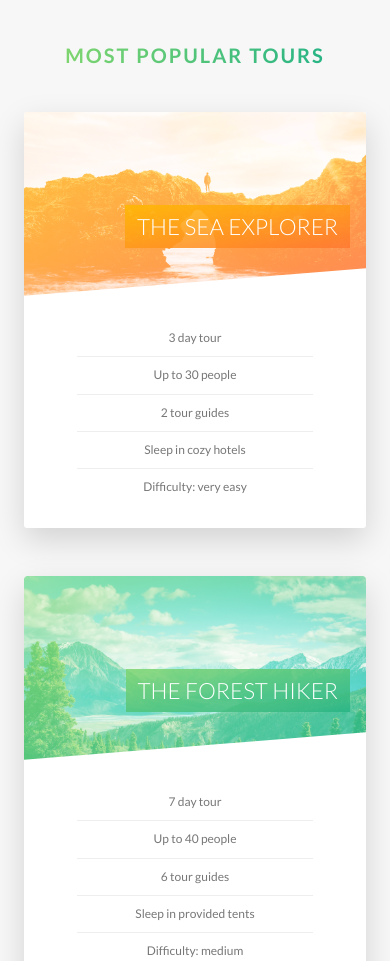
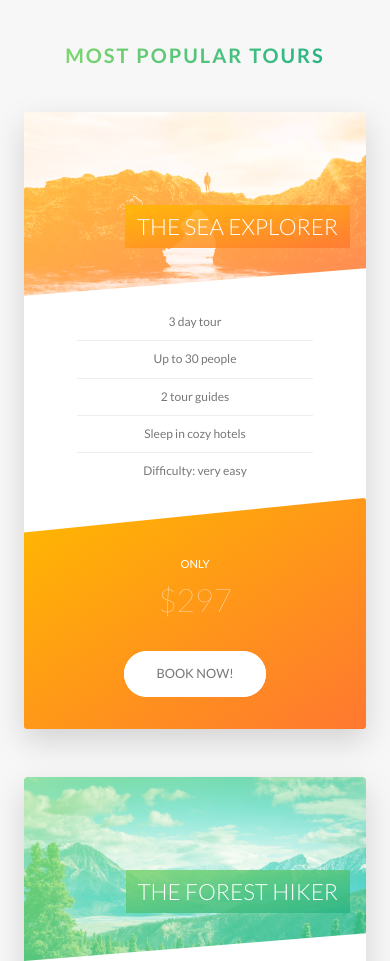
Before and after one commit to bryan5/natours, a website: page index.html in a window 390 px wide. Shown: the part 2502-3463 px from the top of the page. Drawn offline with Linux system fonts and the light colour scheme.

Commit message:
Add responsiveness to tour sections and form

```diff
--- a/sass/components/_card.scss
+++ b/sass/components/_card.scss
@@ -159,4 +159,49 @@
     font-size: 6rem;
     font-weight: 100;
   }
+
+  @include respond(tab-port) {
+    height: auto;
+    border-radius: 3px;
+    background-color: $color-white;
+    box-shadow: 0 1.5rem 4rem rgba($color-black, .15);
+
+    &__side {
+      height: auto;
+      position: relative;
+      border-radius: 3px;
+      box-shadow: none;
+
+      &--back {
+        transform: rotateY(0);
+        clip-path: polygon(0 15%, 100% 0, 100% 100%, 0 100%);
+      }
+    }
+
+    &:hover &__side--front {
+      transform: rotateY(0);
+    }
+
+    &__details {
+      padding: 1rem 3rem;
+    }
+
+    // Back-side styling
+    &__cta {
+      position: relative;
+      top: 0;
+      left: 0;
+      transform: translate(0);
+      width: 100%;
+      padding: 7rem 4rem 4rem 4rem;
+    }
+
+    &__price-box {
+      margin-bottom: 3rem;
+    }
+
+    &__price-value {
+      font-size: 4rem;
+    }
+  }
 }
--- a/sass/components/_form.scss
+++ b/sass/components/_form.scss
@@ -15,6 +15,10 @@
     width: 90%;
     display: block;
     transition: all .3s;
+
+    @include respond(tab-port) {
+      width: 100%;
+    }
 
     &:focus {
       outline: none;
@@ -51,6 +55,11 @@
   &__radio-group {
     width: 49%;
     display: inline-block;
+
+    @include respond(tab-port) {
+      width: 100%;
+      margin-bottom: 2rem;
+    }
   }
 
   &__radio-input {
--- a/sass/components/_story.scss
+++ b/sass/components/_story.scss
@@ -9,6 +9,16 @@
   font-size: $default-font-size;
   transform: skewX(-12deg);
 
+  @include respond(tab-port) {
+    width: 100%;
+    padding: 4rem;
+    padding-left: 7rem;
+  }
+
+  @include respond(phone) {
+    transform: skewX(0);
+  }
+
   &__shape {
     width: 15rem;
     height: 15rem;
@@ -19,6 +29,10 @@
     clip-path: circle(50% at 50% 50%);
     transform: translateX(-3rem) skewX(12deg);
     position: relative;
+
+    @include respond(phone) {
+      transform: translateX(-3rem) skewX(0);
+    }
   }
 
   &__image {
@@ -29,6 +43,10 @@
 
   &__text {
     transform: skewX(12deg);
+
+    @include respond(phone) {
+      transform: skewX(0);
+    }
   }
 
   &__caption {
--- a/sass/pages/_home.scss
+++ b/sass/pages/_home.scss
@@ -67,13 +67,37 @@
   border-radius: 3px;
   box-shadow: 0 1.5rem 4rem rgba($color-black, .2);
 
-  // Same thing as doing background-size: cover;
+  // Image's width will occupy 100% of the space
   background-size: 100%;
 
-  height: 50rem;
+  @include respond(tab-land) {
+    background-image: linear-gradient(
+      105deg,
+      rgba($color-white, .9) 0%,
+      rgba($color-white, .9) 65%,
+      transparent 65%),
+    url('../img/nat-10.jpg');
+    background-size: cover;
+  }
+
+  @include respond(tab-port) {
+    background-image: linear-gradient(
+      to right,
+      rgba($color-white, .9) 0%,
+      rgba($color-white, .9) 100%),
+    url('../img/nat-10.jpg');
+  }
 
   &__form {
     width: 50%;
     padding: 6rem;
+
+    @include respond(tab-land) {
+      width: 65%;
+    }
+
+    @include respond(tab-port) {
+      width: 100%;
+    }
   }
 }
```
Also changed, not shown: css/style.css.
